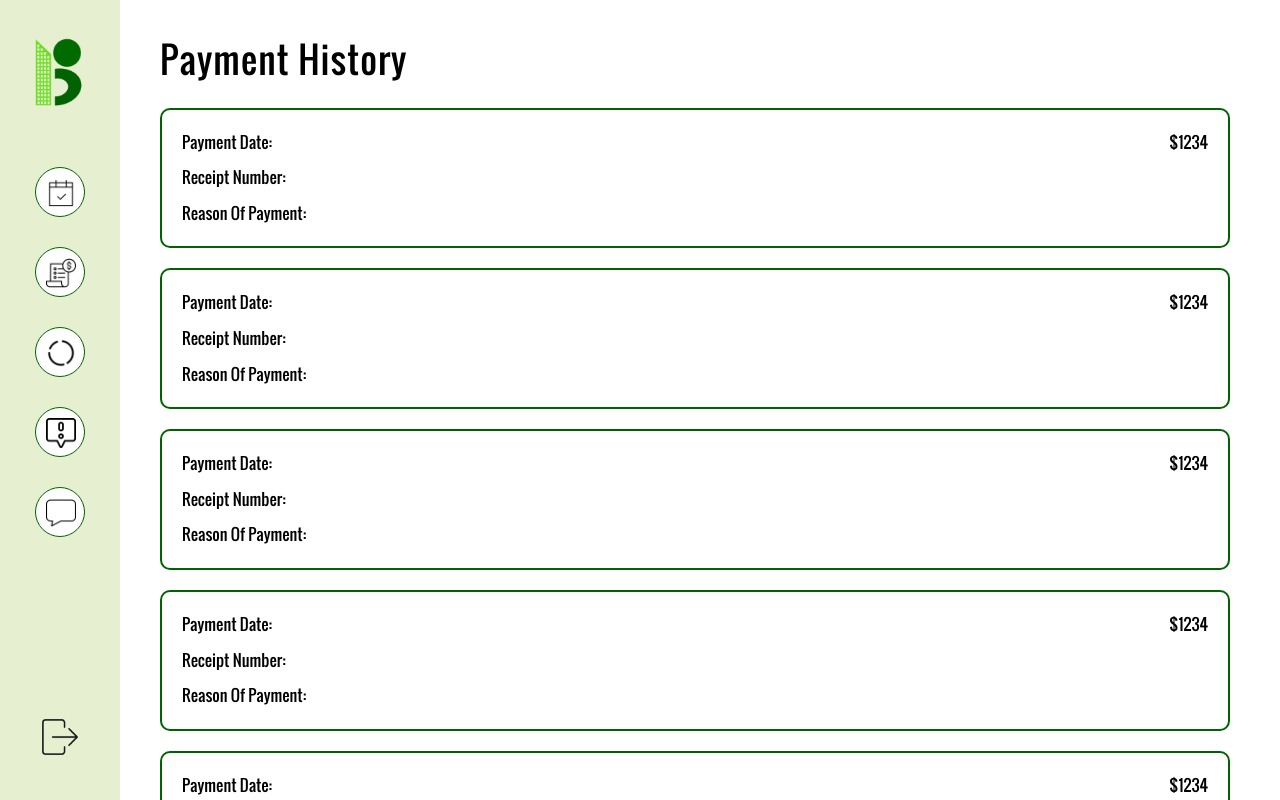
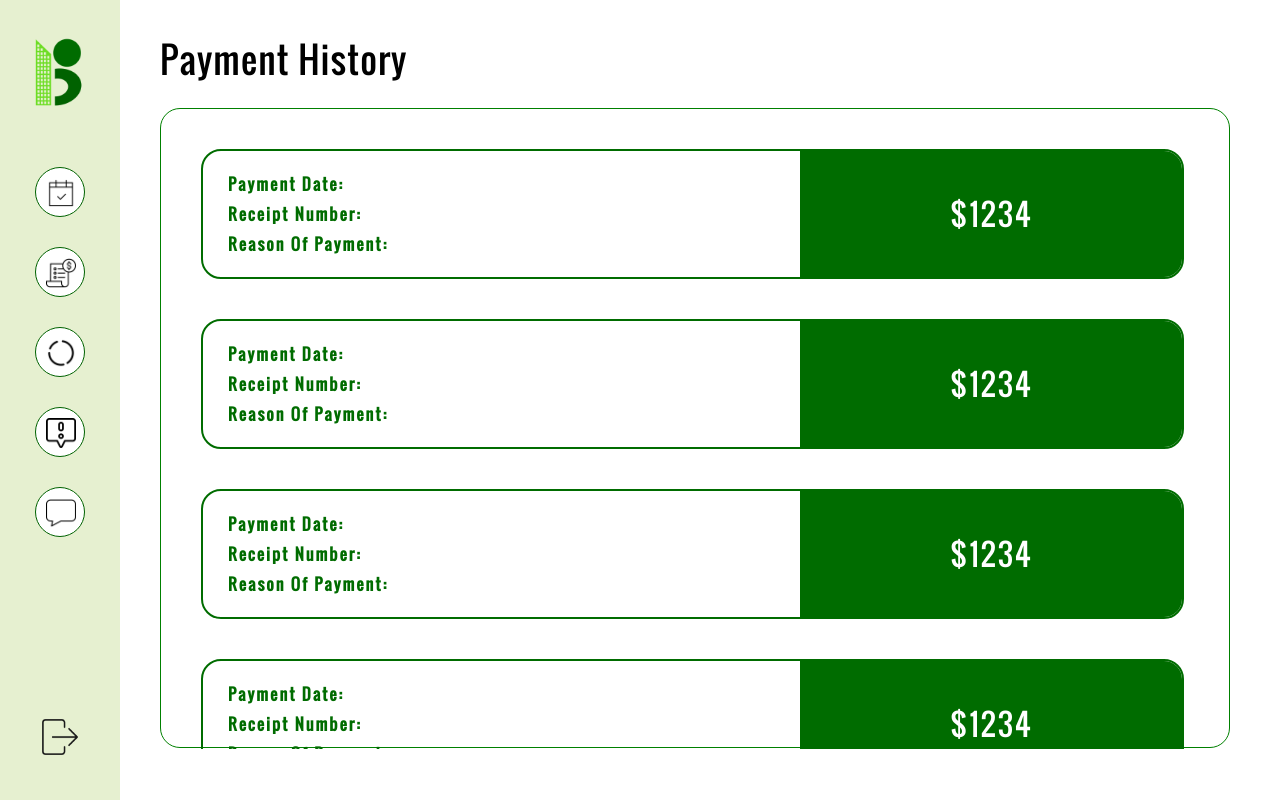
Before and after one commit to Just-Midhun/BuildFlow, a React (Create React App) app: page /payment_history in a window 1280 px wide. Built offline with nearby package versions, Linux system fonts and the light colour scheme.

Commit message:
css of bill history fixed

```diff
--- a/src/components/Navbar.css
+++ b/src/components/Navbar.css
@@ -59,7 +59,8 @@
   .signout:hover::after {
     content: attr(data-tooltip);
     position: absolute;
-    margin-left: 0%;
+    margin-left: 0px;
+    margin-top: 10px;
     transform: translateX(-50%);
     background-color: black;
     color: white;
--- a/src/components/billhistory.css
+++ b/src/components/billhistory.css
@@ -79,7 +79,6 @@ button img {
     padding-top: 30px;
     padding-bottom: 50px;
     height: 100vh;
-    overflow-y: auto;
 }
 
 .title {
@@ -90,27 +89,73 @@ button img {
 }
 
 .payment-history-main-content {
-    display: flex;
-    flex-direction: column;
-    gap: 20px;
+    width: 100%;
+    height: 80vh;
+    border: 1px solid green;
+    border-radius: 20px;
+    padding-right: 5px;
 }
 
 .innercontainer {
+    width: 100%;
+    height: 80vh;
+    padding: 40px 40px;
+    overflow: auto;
     display: flex;
+    gap: 40px;
     flex-direction: column;
-    gap: 20px;
 }
 
-.payments {
+.payments{
+    border: 2px solid #006C00;
+    border-radius: 20px;
+    min-height: 130px;
     display: flex;
-    justify-content: space-between;
-    border: 2px solid #006200;
-    border-radius: 10px;
-    padding: 20px;
+    flex-direction: row;
+    letter-spacing: 2px;
+    line-height: 20px;
+}
+.paymentdetails{
+    flex: 3;
+    align-content: center;
+    padding-left: 25px;
+    color: #006C00;
+    font-size: 16px;
+    font-weight: 600;
 }
 
-.paymentdetails, .paymentammount {
-    display: flex;
-    flex-direction: column;
-    gap: 10px;
+.paymentdetails p{
+    padding-top: 5px;
+    padding-bottom: 5px;
 }
+
+.paymentammount{
+    background-color: #006C00;
+    border-top-right-radius: 18px;
+    border-bottom-right-radius: 18px;
+    flex: 2;
+    align-content: center;
+    text-align: center;
+    color: white;
+    font-size: 30px;
+}
+
+
+::-webkit-scrollbar {
+    width: 8px;
+}
+
+::-webkit-scrollbar-track {
+    background: white;
+    margin-top: 40px;
+    margin-bottom: 40px;
+}
+
+::-webkit-scrollbar-thumb {
+    background: #006C00   ;
+    border-radius: 6px;
+}
+
+::-webkit-scrollbar-thumb:hover {
+    background: #006200;
+}
--- a/src/components/meetings.css
+++ b/src/components/meetings.css
@@ -87,7 +87,7 @@ button img {
 .navbutton:hover::after, .eventnavbutton:hover::after, .signout:hover::after {
     content: attr(data-tooltip);
     position: absolute;
-    margin-left: 40%;
+    margin-left: 0px;
     transform: translateX(-50%);
     background-color: black;
     color: white;
```
